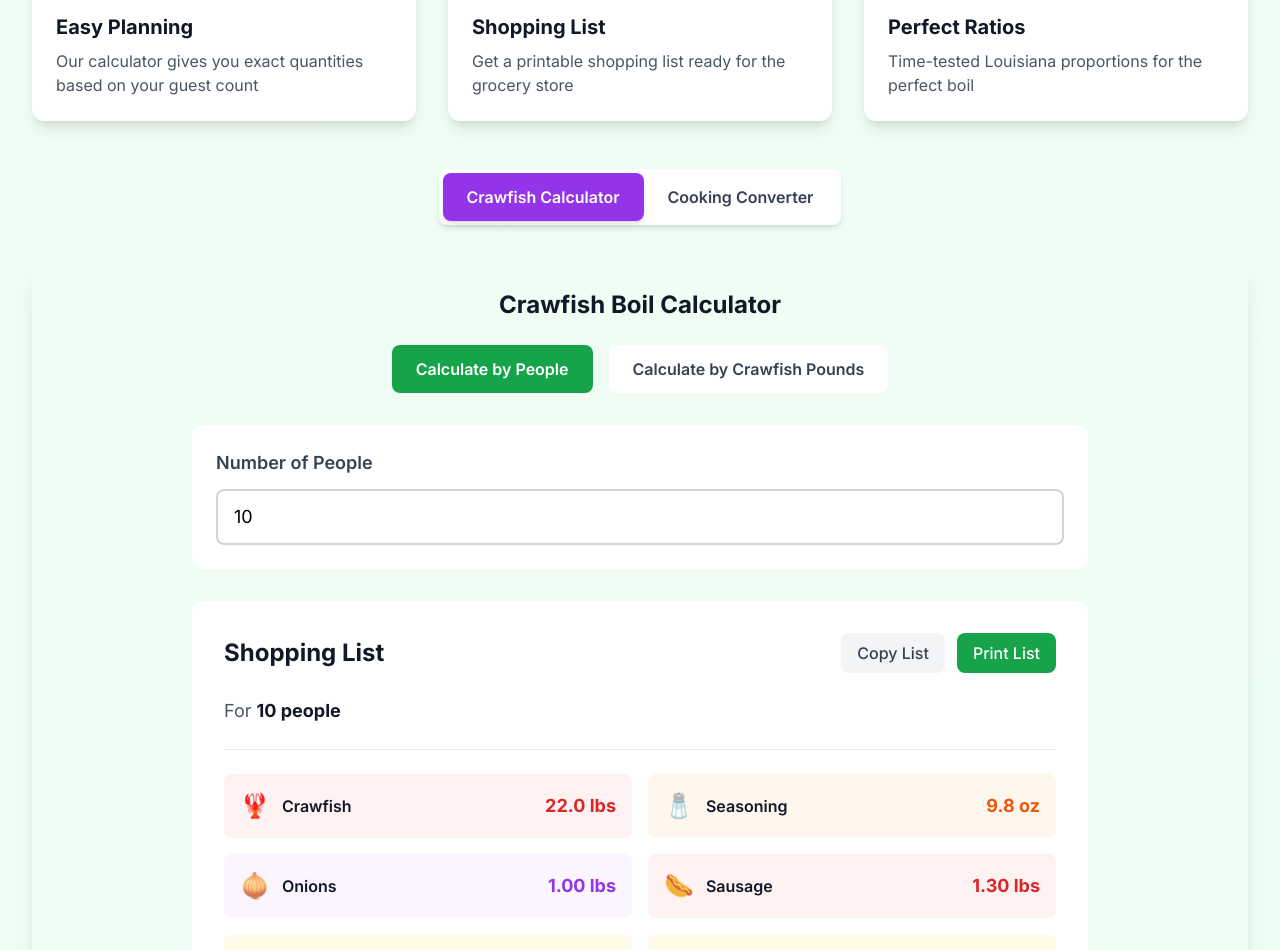
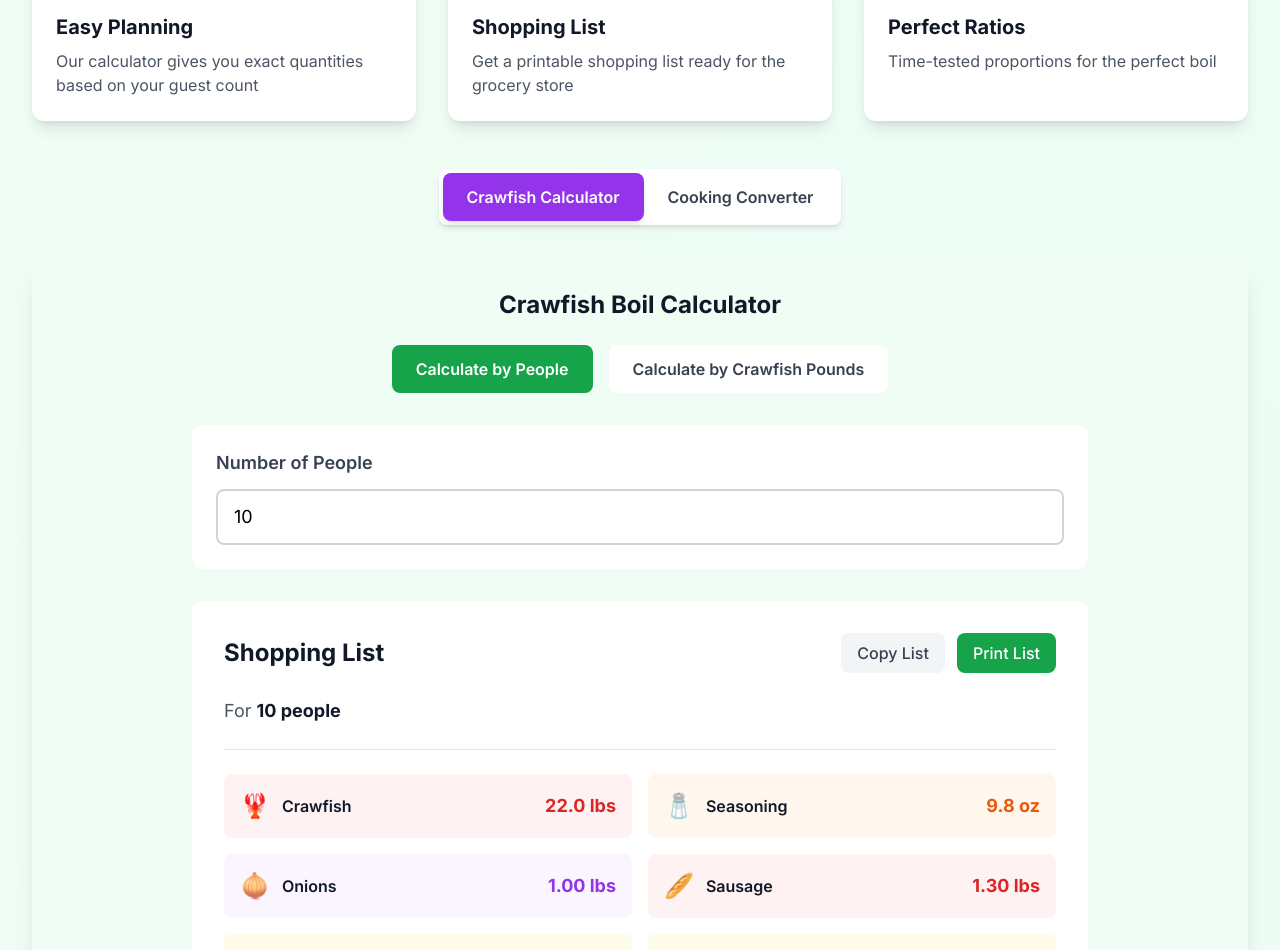
Before and after one commit to redsurfer1/crawfishboil, a React (Vite) app: page / in a window 1280 px wide. Shown: the part 2511-3461 px from the top of the page. Built offline with nearby package versions, Linux system fonts and the light colour scheme; no server answers.

Commit message:
Update 'Perfect Ratios' & sausage icon

```diff
--- a/src/components/Calculator.jsx
+++ b/src/components/Calculator.jsx
@@ -210,7 +210,7 @@ ${calcMode === 'people' ? `For ${people} people` : `For ${crawfishPounds} lbs of
 
               <div className="flex items-center justify-between p-4 bg-red-50 rounded-lg">
                 <div className="flex items-center">
-                  <span className="text-2xl mr-3">🌭</span>
+                  <span className="text-2xl mr-3">🥖</span>
                   <span className="font-semibold text-gray-900">Sausage</span>
                 </div>
                 <span className="text-lg font-bold text-red-600">
--- a/src/components/HostPath.jsx
+++ b/src/components/HostPath.jsx
@@ -50,7 +50,7 @@ export default function HostPath() {
             <div className="text-4xl mb-4">👨‍🍳</div>
             <h3 className="text-xl font-bold text-gray-900 mb-2">Perfect Ratios</h3>
             <p className="text-gray-600">
-              Time-tested Louisiana proportions for the perfect boil
+              Time-tested proportions for the perfect boil
             </p>
           </div>
         </div>
```
